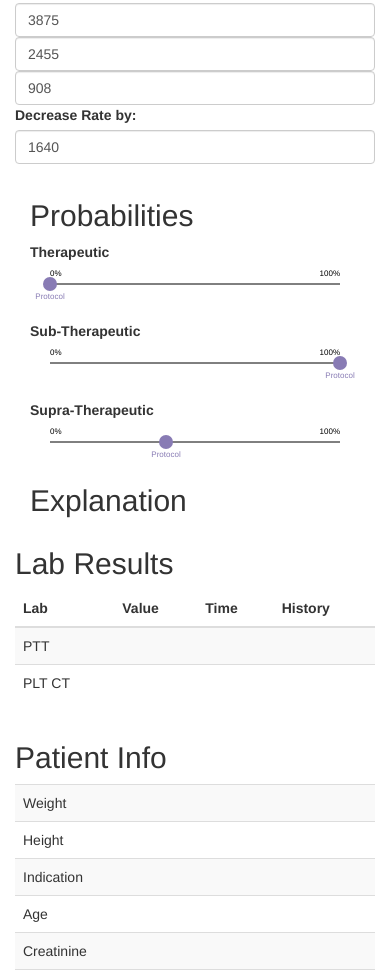
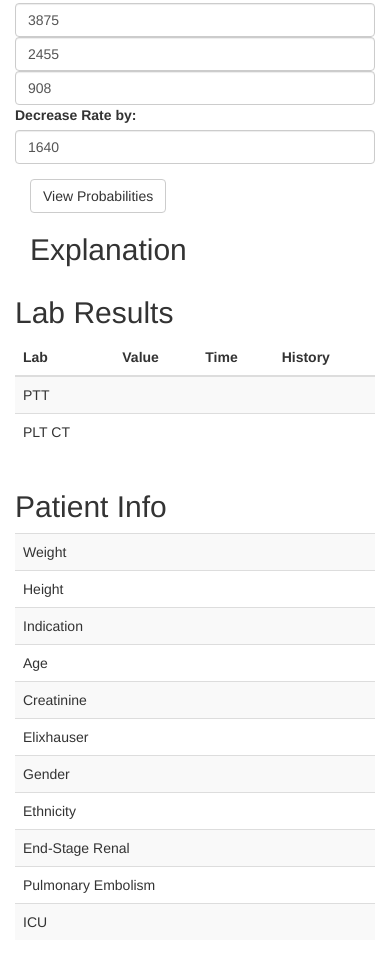
Before and after one commit to pateli18/heparin-dosing, a plain HTML site: page dosing_view.html in a window 390 px wide. Shown: the part 1092-2071 px from the top of the page. Drawn offline with Linux system fonts and the light colour scheme.

Commit message:
added probability display button

```diff
--- a/dosing_view.html
+++ b/dosing_view.html
@@ -165,29 +165,8 @@
 
             <div class="row">
 
-                <div class="col-md-6">
-                    <h2>Probabilities</h2>
-
-                    <form class="form-horizontal">
-                        <div class="form-group">
-                            <label class="col-sm-5 control-label">Therapeutic</label>
-                            <div class="col-sm-7" id="therapeutic-prob-chart">
-                            </div>
-                        </div>
-
-                        <div class="form-group">
-                            <label class="col-sm-5 control-label">Sub-Therapeutic</label>
-                            <div class="col-sm-7" id="sub-therapeutic-prob-chart">
-                            </div>
-                        </div>
-
-                        <div class="form-group">
-                            <label class="col-sm-5 control-label">Supra-Therapeutic</label>
-                            <div class="col-sm-7" id="supra-therapeutic-prob-chart">
-                            </div>
-                        </div>
-
-                    </form>
+                <div class="col-md-6" id="prob-container">
+                    <button type="button" class="btn btn-default" id="prob-view">View Probabilities</button>
                 </div>
 
                 <div class="col-md-6">
--- a/js/handler-dosing-view.js
+++ b/js/handler-dosing-view.js
@@ -67,10 +67,30 @@ for (var inputCell in inputCellIds) {
     $('#' + inputCellIds[inputCell]).on("change", inputCellValueChange);
 }
 
-var baseTherapeuticProb = {type:'Protocol', value:.0};
-var baseSubTherapeuticProb = {type:'Protocol', value:1.0};
-var baseSupraTherapeuticProb = {type:'Protocol', value:.40};
+var probChartItems = [{title:'Therapeutic', value:.20, id:'therapeutic-prob-chart'},
+    {title:'Sub-Therapeutic', value:.80, id:'sub-therapeutic-prob-chart'},
+    {title:'SupraTherapeutic', value:.40, id:'supra-therapeutic-prob-chart'}]
 
-var therapeuticLine = new SingleLine('therapeutic-prob-chart', ['0%', '100%'], baseTherapeuticProb, true, d3.format('.1%'));
-var subTherapeuticLine = new SingleLine('sub-therapeutic-prob-chart', ['0%', '100%'], baseSubTherapeuticProb, true, d3.format('.1%'));
-var supraTherapeuticLine = new SingleLine('supra-therapeutic-prob-chart', ['0%', '100%'], baseSupraTherapeuticProb, true, d3.format('.1%'));
+var probCharts = [];
+
+function generateProbabilitiesChart(element) {
+    d3.select('#prob-container').append('h2')
+        .attr('class', 'section-header')
+        .html('Probability');
+
+    var form = d3.select('#prob-container').append('form')
+        .attr('class', 'form-horizontal');
+
+    probChartItems.forEach(function(d) {
+        var container = form.append('div').attr('class', 'form-group')
+        container.append('label').attr('class', 'col-sm-5 control-label').html(d.title);
+        container.append('div').attr('class', 'col-sm-7').attr('id', d.id);
+        var dataItem = {type:'Protocol', value:d.value};
+        var probChart = new SingleLine(d.id, ['0%', '100%'], dataItem, true, d3.format('.1%'));
+        probCharts.push(probChart);
+    });
+
+    d3.select('#prob-view').remove();
+}
+
+$('#prob-view').on("click", generateProbabilitiesChart);
```
